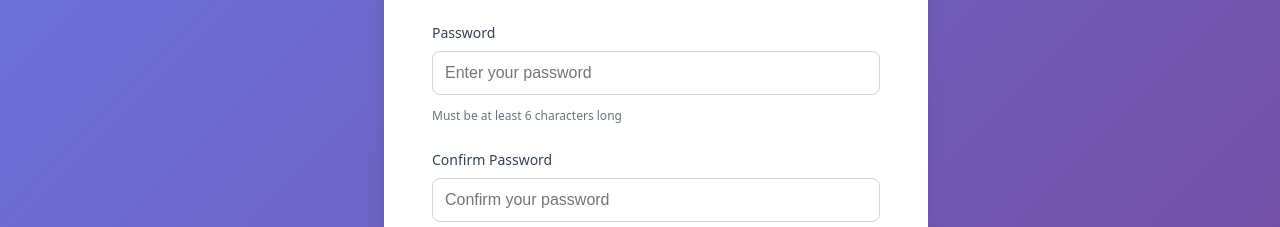
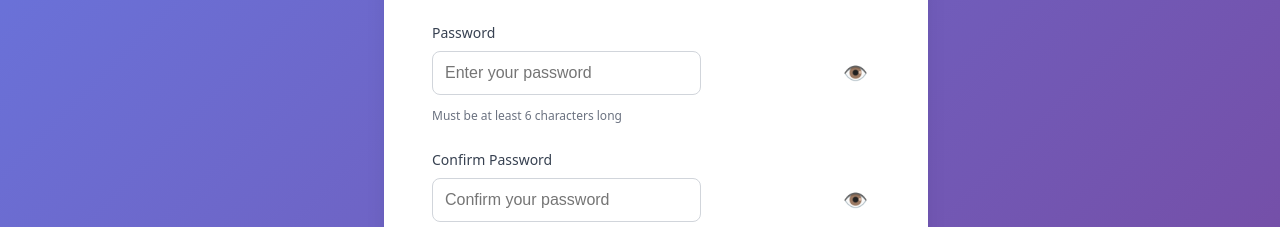
Before and after one commit to yashpatil02121/procura, a React (Vite) app in the folder procura-assignment-frontend/: page /signup in a window 1280 px wide. Shown: the part 573-800 px from the top of the page. Built offline with nearby package versions, Linux system fonts and the light colour scheme; no server answers.

Commit message:
Show password feature for users when logging in and registering

```diff
--- a/procura-assignment-frontend/src/pages/Login.jsx
+++ b/procura-assignment-frontend/src/pages/Login.jsx
@@ -7,6 +7,7 @@ export default function Login() {
   const [email, setEmail] = useState("");
   const [password, setPassword] = useState("");
   const [error, setError] = useState("");
+  const [showPassword, setShowPassword] = useState(false);
 
   // Clear any existing tokens when login page loads to force fresh authentication
   useEffect(() => {
@@ -100,7 +101,28 @@ export default function Login() {
     link: {
       color: '#3b82f6',
       textDecoration: 'none',
+    },
+    passwordContainer: {
+      position: 'relative',
+      display: 'flex',
+      alignItems: 'center',
+    },
+    eyeIcon: {
+      position: 'absolute',
+      right: '0.75rem',
+      cursor: 'pointer',
+      color: '#6b7280',
+      fontSize: '1.25rem',
+      userSelect: 'none',
+      zIndex: 1,
+    },
+    eyeIconHover: {
+      color: '#3b82f6',
     }
+  };
+
+  const togglePasswordVisibility = () => {
+    setShowPassword(!showPassword);
   };
 
   const handleLogin = async (e) => {
@@ -171,18 +193,29 @@ export default function Login() {
               <label htmlFor="password" style={styles.label}>
                 Password
               </label>
+              <div style={styles.passwordContainer}>
                 <input
                   id="password"
-                type="password"
+                  type={showPassword ? "text" : "password"}
                   placeholder="Enter your password"
                   value={password}
                   onChange={(e) => setPassword(e.target.value)}
                   style={{
                     ...styles.input,
+                    paddingRight: '3rem',
                     ':focus': styles.inputFocus
                   }}
                   required
                 />
+                <span
+                  style={styles.eyeIcon}
+                  onClick={togglePasswordVisibility}
+                  onMouseEnter={(e) => e.target.style.color = styles.eyeIconHover.color}
+                  onMouseLeave={(e) => e.target.style.color = styles.eyeIcon.color}
+                >
+                  {showPassword ? '🙈' : '👁️'}
+                </span>
+              </div>
             </div>
             <div>
               <button
--- a/procura-assignment-frontend/src/pages/Signup.jsx
+++ b/procura-assignment-frontend/src/pages/Signup.jsx
@@ -15,6 +15,10 @@ const Signup = () => {
   const [error, setError] = useState('');
   const [isLoading, setIsLoading] = useState(false);
   const navigate = useNavigate();
+
+  // Add password visibility states
+  const [showPassword, setShowPassword] = useState(false);
+  const [showConfirmPassword, setShowConfirmPassword] = useState(false);
 
   const styles = {
     container: {
@@ -128,6 +132,23 @@ const Signup = () => {
       fontSize: '0.75rem',
       color: '#6b7280',
       marginTop: '0.25rem',
+    },
+    passwordContainer: {
+      position: 'relative',
+      display: 'flex',
+      alignItems: 'center',
+    },
+    eyeIcon: {
+      position: 'absolute',
+      right: '0.75rem',
+      cursor: 'pointer',
+      color: '#6b7280',
+      fontSize: '1.25rem',
+      userSelect: 'none',
+      zIndex: 1,
+    },
+    eyeIconHover: {
+      color: '#3b82f6',
     }
   };
 
@@ -137,6 +158,14 @@ const Signup = () => {
       ...prev,
       [name]: value
     }));
+  };
+
+  const togglePasswordVisibility = () => {
+    setShowPassword(!showPassword);
+  };
+
+  const toggleConfirmPasswordVisibility = () => {
+    setShowConfirmPassword(!showConfirmPassword);
   };
 
   const validateForm = () => {
@@ -263,9 +292,13 @@ const Signup = () => {
 
           <div style={styles.inputGroup}>
             <label style={styles.label} htmlFor="password">Password</label>
+            <div style={styles.passwordContainer}>
               <input
-              style={styles.input}
-              type="password"
+                style={{
+                  ...styles.input,
+                  paddingRight: '3rem'
+                }}
+                type={showPassword ? "text" : "password"}
                 id="password"
                 name="password"
                 value={formData.password}
@@ -273,14 +306,27 @@ const Signup = () => {
                 placeholder="Enter your password"
                 required
               />
+              <span
+                style={styles.eyeIcon}
+                onClick={togglePasswordVisibility}
+                onMouseEnter={(e) => e.target.style.color = styles.eyeIconHover.color}
+                onMouseLeave={(e) => e.target.style.color = styles.eyeIcon.color}
+              >
+                {showPassword ? '🙈' : '👁️'}
+              </span>
+            </div>
             <div style={styles.passwordNote}>Must be at least 6 characters long</div>
           </div>
 
           <div style={styles.inputGroup}>
             <label style={styles.label} htmlFor="confirmPassword">Confirm Password</label>
+            <div style={styles.passwordContainer}>
               <input
-              style={styles.input}
-              type="password"
+                style={{
+                  ...styles.input,
+                  paddingRight: '3rem'
+                }}
+                type={showConfirmPassword ? "text" : "password"}
                 id="confirmPassword"
                 name="confirmPassword"
                 value={formData.confirmPassword}
@@ -288,6 +334,15 @@ const Signup = () => {
                 placeholder="Confirm your password"
                 required
               />
+              <span
+                style={styles.eyeIcon}
+                onClick={toggleConfirmPasswordVisibility}
+                onMouseEnter={(e) => e.target.style.color = styles.eyeIconHover.color}
+                onMouseLeave={(e) => e.target.style.color = styles.eyeIcon.color}
+              >
+                {showConfirmPassword ? '🙈' : '👁️'}
+              </span>
+            </div>
           </div>
 
           <button
```
Lines whose indentation alone changed are shown as unchanged.
